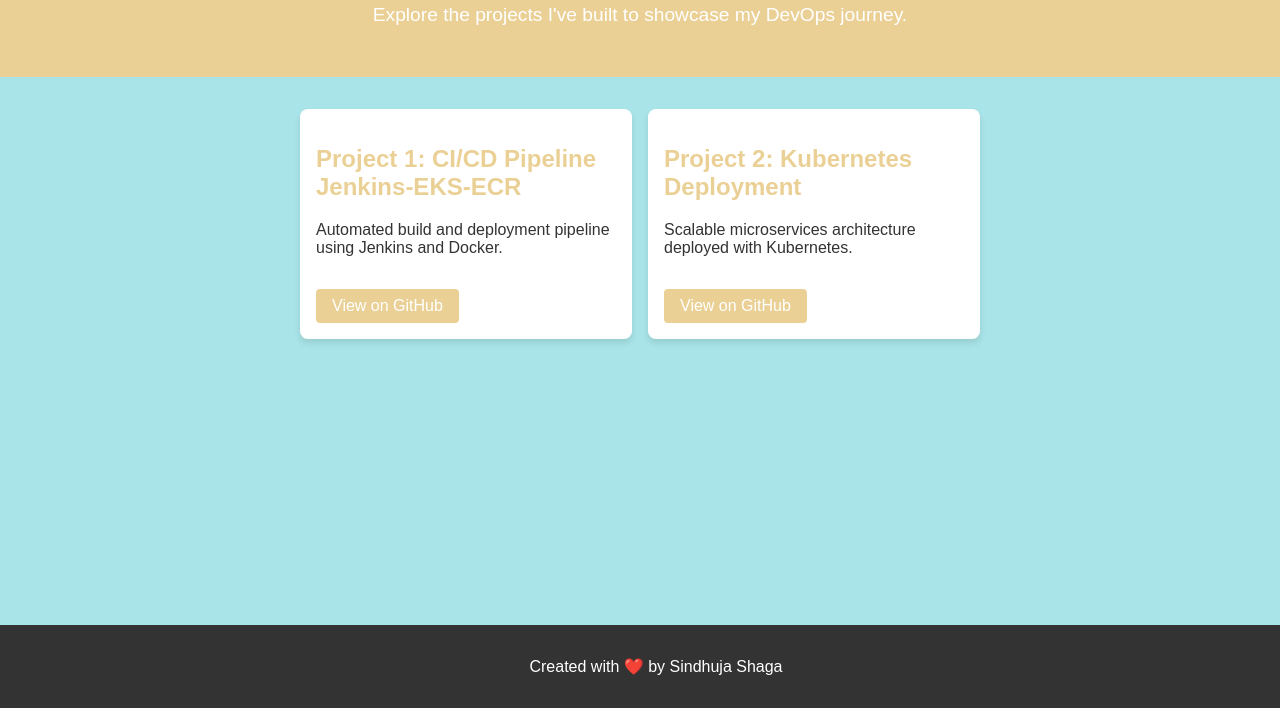
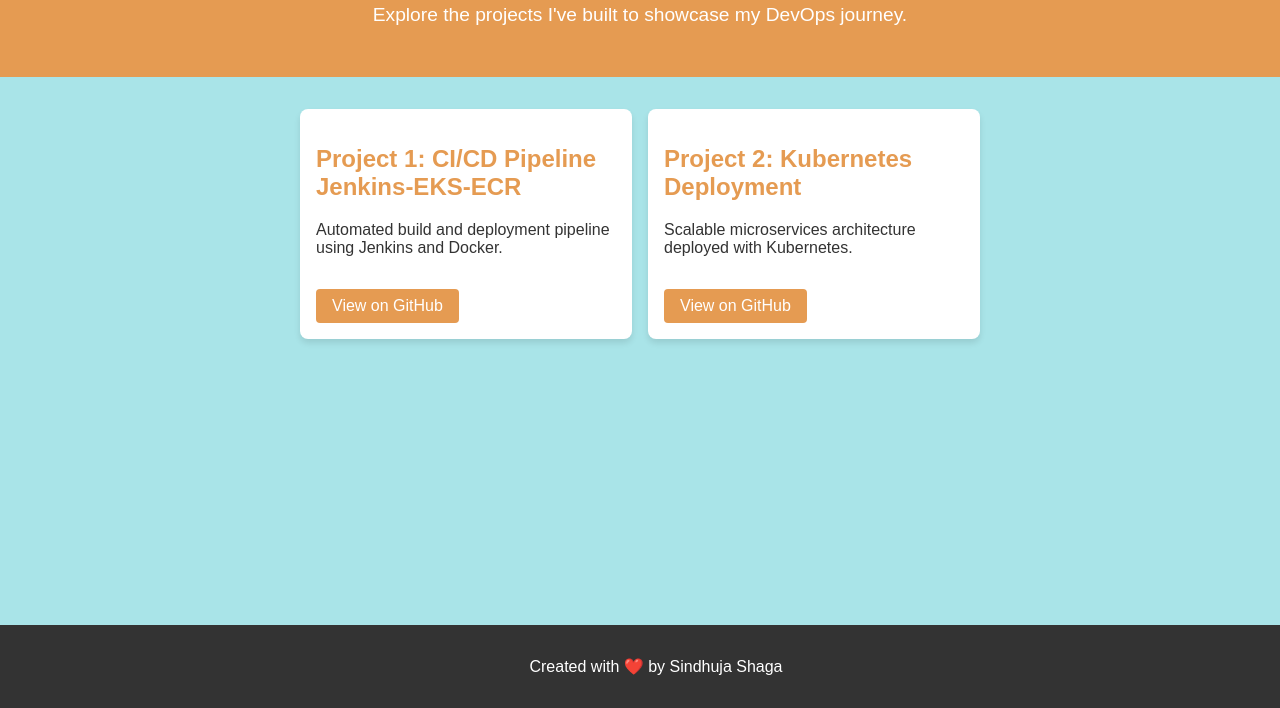
Before and after one commit to SindhujaShaga/End-to-End-Frontend-Deployment, a website: page index.html in a window 1280 px wide. Shown: the part 92-800 px from the top of the page. Drawn offline with Linux system fonts and the light colour scheme.

Commit message:
Update styles.css

```diff
--- a/styles.css
+++ b/styles.css
@@ -8,7 +8,7 @@ body {
 }
 
 header {
-    background-color: #ead095;
+    background-color: #e59b52;
     color: white;
     padding: 2rem;
 }
@@ -41,7 +41,7 @@ header p {
 
 .project-card h2 {
     font-size: 1.5rem;
-    color: #ead095;
+    color: #e59b52;
 }
 
 .project-card p {
@@ -53,7 +53,7 @@ header p {
     margin-top: 1rem;
     text-decoration: none;
     color: white;
-    background-color: #ead095;
+    background-color: #e59b52;
     padding: 0.5rem 1rem;
     border-radius: 4px;
 }
```
